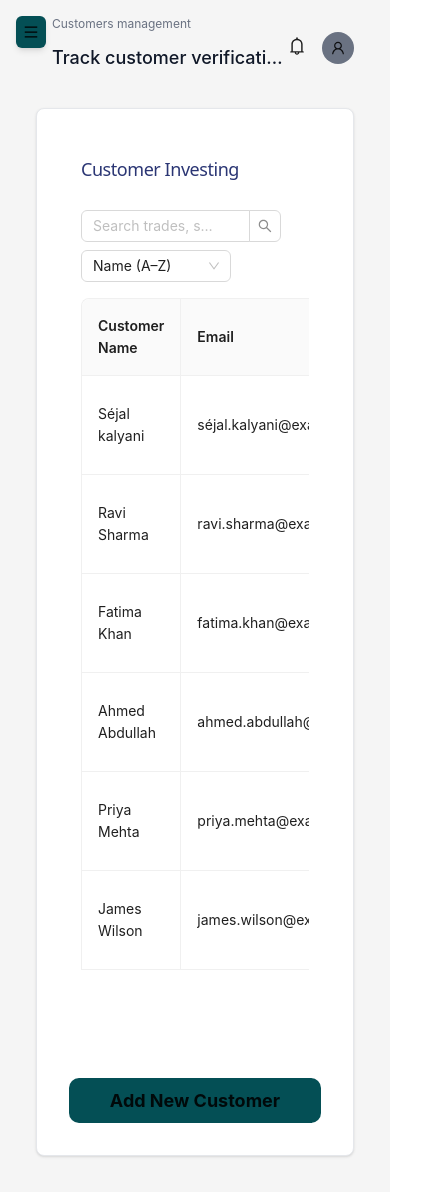
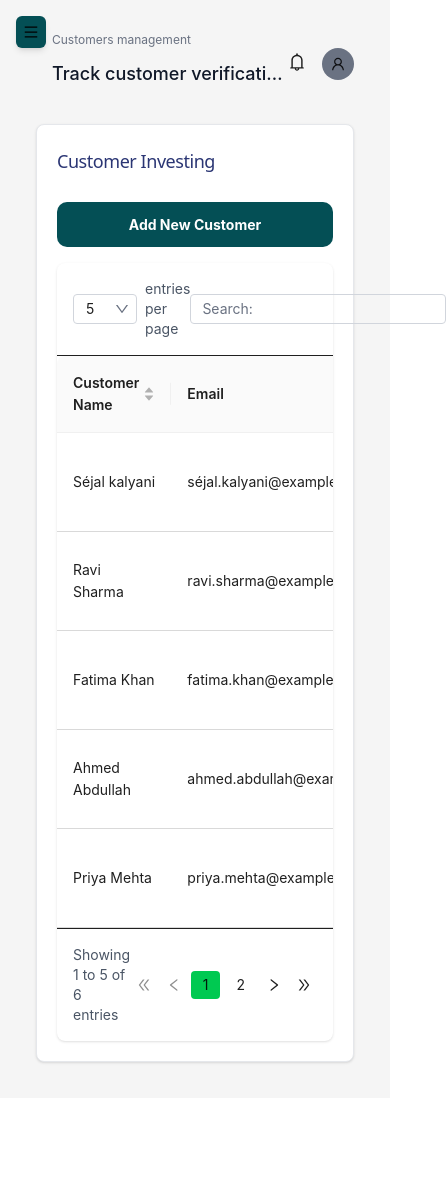
Before and after one commit to ajaykumavat0815/Alteia, a React (Vite) app: page /investors in a window 390 px wide. Shown: the whole page, 446 px wide, since content can reach past the window. After the commit the page ends 1098 px from the top, so only its background shows below. Built offline with nearby package versions, Linux system fonts and the light colour scheme.

Commit message:
responsive

```diff
--- a/src/App.css
+++ b/src/App.css
@@ -137,3 +137,9 @@
     padding: 08px !important;
   }
 }
+
+/* ============================= */
+
+.custom-table .ant-table-tbody > tr > td {
+  border-bottom: 1px solid #d9d9d9 !important;
+}
--- a/src/common/DashboardHeader.jsx
+++ b/src/common/DashboardHeader.jsx
@@ -25,7 +25,7 @@ const DashboardHeader = ({
             <h2 className="text-lg sm:text-2xl font-semibold text-gray-900 truncate">
               {title}
             </h2>
-            <p className="text-xs sm:text-sm text-gray-500 truncate">
+            <p className="text-xs sm:text-sm text-gray-500 truncate mb-0">
               {subtitle}
             </p>
           </>
--- a/src/common/DataTable.jsx
+++ b/src/common/DataTable.jsx
@@ -1,69 +1,145 @@
-import React from "react";
+import React, { useState, useMemo } from "react";
 import { Table } from "antd";
-import SearchInput from "./SearchInput";
-import SortSelect from "./SortSelect";
+import {
+  DoubleRightOutlined,
+  DoubleLeftOutlined,
+  LeftOutlined,
+  RightOutlined,
+  DownOutlined,
+} from "@ant-design/icons";
 
-const DataTable = ({
-  columns = [],
-  data = [],
-  title,
-  description,
-  bordered = false,
-  pagination = false,
-  rowKey = "key",
-  showHeader = true,
-  searchValue,
-  onSearchChange,
-  onSearchSubmit,
-  sortOptions = [],
-  selectedSort,
-  onSortChange,
-}) => {
+const DataTable = ({ columns = [], data = [], rowKey = "key" }) => {
+  const [pageSize, setPageSize] = useState(5);
+  const [currentPage, setCurrentPage] = useState(1);
+  const [searchValue, setSearchValue] = useState("");
+
+  const filteredData = useMemo(() => {
+    if (!searchValue) return data;
+    return data.filter((row) =>
+      Object.values(row).some((val) =>
+        String(val).toLowerCase().includes(searchValue.toLowerCase())
+      )
+    );
+  }, [data, searchValue]);
+
+  const startIndex = (currentPage - 1) * pageSize;
+  const paginatedData = filteredData.slice(startIndex, startIndex + pageSize);
+  const totalPages = Math.ceil(filteredData.length / pageSize);
+
+  const getPageNumbers = () =>
+    Array.from({ length: totalPages }, (_, i) => i + 1);
+
   return (
-    <div className="w-full">
-      <div className={`${showHeader ? "p-6" : "p-0"}`}>
-        {showHeader && (
-          <div className="flex flex-col sm:flex-row justify-between items-start sm:items-center mb-4 gap-4">
-            {/* Left side: Title */}
-            <h4 className="font-sans font-bold text-[18px] leading-[32px] text-[#2B3674] tracking-tight">
-              {title || "Table Data"}
-            </h4>
+    <div className="w-full bg-white rounded-lg shadow-sm">
+      {/* Top Controls */}
+      <div className="flex justify-between items-center p-4 border-b">
+        <div className="flex items-center gap-2">
+          <div className="relative">
+            <select
+              value={pageSize}
+              onChange={(e) => {
+                setPageSize(Number(e.target.value));
+                setCurrentPage(1);
+              }}
+              className="appearance-none border border-gray-300 rounded px-3 py-1.5 pr-8 text-sm focus:outline-none focus:border-gray-400"
+            >
+              <option value={5}>5</option>
+              <option value={10}>10</option>
+              <option value={25}>25</option>
+              <option value={50}>50</option>
+            </select>
+            <div className="absolute right-2 top-1/2 -translate-y-1/2 pointer-events-none text-gray-500">
+              <DownOutlined />
+            </div>
+          </div>
+          <span className="text-sm text-gray-600">entries per page</span>
+        </div>
 
-            {/* Right side: Search + Sort */}
-            <div className="flex flex-col sm:flex-row sm:items-center gap-2 w-full sm:w-auto">
-              <div className="flex-1 min-w-[150px]">
-                <SearchInput
+        {/* Search */}
+        <div className="relative">
+          <span className="absolute left-3 top-1/2 -translate-y-1/2 text-sm text-gray-500">
+            Search:
+          </span>
+          <input
+            type="text"
             value={searchValue}
-                  onChange={onSearchChange}
-                  onSearch={onSearchSubmit}
-                  placeholder="Search trades, sectors, or themes"
-                />
-              </div>
-              <div className="w-full sm:w-auto min-w-[120px]">
-                <SortSelect
-                  value={selectedSort}
-                  onChange={onSortChange}
-                  options={sortOptions}
+            onChange={(e) => {
+              setSearchValue(e.target.value);
+              setCurrentPage(1);
+            }}
+            className="border border-gray-300 rounded pl-20 pr-3 py-1.5 text-sm focus:outline-none focus:border-gray-400 w-64"
           />
         </div>
       </div>
-          </div>
-        )}
 
       {/* Table */}
-        <div className="overflow-x-auto scrollbar-thin scrollbar-thumb-gray-300 scrollbar-track-gray-100">
+      <div className="overflow-x-auto">
         <Table
           columns={columns}
-            dataSource={data}
-            pagination={pagination}
-            bordered={bordered}
+          dataSource={paginatedData}
           rowKey={rowKey}
-            showHeader={showHeader}
-            scroll={{ x: 500 }}
-            className="custom-table min-w-[500px]"
+          bordered={false}
+          pagination={false}
+          className="custom-table"
         />
       </div>
+
+      {/* Pagination Footer */}
+      <div className="flex justify-between items-center p-4 border-t">
+        <div className="text-sm text-gray-600">
+          Showing {startIndex + 1} to{" "}
+          {Math.min(startIndex + pageSize, filteredData.length)} of{" "}
+          {filteredData.length} entries
         </div>
+
+        <div className="flex items-center gap-1">
+          <button
+            onClick={() => setCurrentPage(1)}
+            disabled={currentPage === 1}
+            className="p-1.5 rounded hover:bg-gray-100 disabled:opacity-50"
+          >
+            <DoubleLeftOutlined />
+          </button>
+          <button
+            onClick={() => setCurrentPage((p) => Math.max(1, p - 1))}
+            disabled={currentPage === 1}
+            className="p-1.5 rounded hover:bg-gray-100 disabled:opacity-50"
+          >
+            <LeftOutlined />
+          </button>
+
+          {getPageNumbers().map((page) => (
+            <button
+              key={page}
+              onClick={() => setCurrentPage(page)}
+              className={`px-3 py-1.5 text-sm rounded ${
+                currentPage === page
+                  ? "bg-green-500 text-white"
+                  : "hover:bg-gray-100 text-gray-700"
+              }`}
+            >
+              {page}
+            </button>
+          ))}
+
+          <button
+            onClick={() => setCurrentPage((p) => Math.min(totalPages, p + 1))}
+            disabled={currentPage === totalPages}
+            className="p-1.5 rounded hover:bg-gray-100 disabled:opacity-50"
+          >
+            <RightOutlined />
+          </button>
+          <button
+            onClick={() => setCurrentPage(totalPages)}
+            disabled={currentPage === totalPages}
+            className="p-1.5 rounded hover:bg-gray-100 disabled:opacity-50"
+          >
+            <DoubleRightOutlined />
+          </button>
+        </div>
+      </div>
+
+      {/* Style overrides: all rows bottom border */}
     </div>
   );
 };
--- a/src/pages/Investors.jsx
+++ b/src/pages/Investors.jsx
@@ -19,21 +19,25 @@ const Investors = () => {
       title: "Customer Name",
       dataIndex: "name",
       key: "name",
+      sorter: (a, b) => a.name.localeCompare(b.name),
     },
     {
       title: "Email",
       dataIndex: "email",
       key: "email",
+      sorter: (a, b) => a.name.localeCompare(b.name),
     },
     {
       title: "Phone",
       dataIndex: "phone",
       key: "phone",
+      sorter: (a, b) => a.phone.localeCompare(b.phone),
     },
     {
       title: "KYC Status",
       dataIndex: "kycStatus",
       key: "kycStatus",
+      sorter: (a, b) => a.kycStatus.localeCompare(b.kycStatus),
       render: (kycStatus) => {
         const statusConfig = {
           "KVC verified": {
@@ -70,6 +74,7 @@ const Investors = () => {
       title: "Investment Status",
       dataIndex: "investmentStatus",
       key: "investmentStatus",
+      sorter: (a, b) => a.investmentStatus.localeCompare(b.investmentStatus),
       render: (investmentStatus) => {
         const colorMap = {
           "Active Investor": "text-green-600 bg-green-50",
@@ -190,12 +195,27 @@ const Investors = () => {
 
   return (
     <Layout>
-      <DashboardHeader
-        title="Track customer verification, investment activity, and key details."
-        subtitle="Customers management"
-      />
+      <div className="mt-4">
+        <DashboardHeader
+          title="Track customer verification, investment activity, and key details."
+          subtitle="Customers management"
+        />
+      </div>
       <div className="mt-2">
         <div className="bg-white rounded-lg shadow-sm border border-gray-200 p-5 m-5">
+          <div className="flex flex-col sm:flex-row justify-between items-start sm:items-center mb-4 gap-4">
+            {" "}
+            <h4 className="font-sans font-bold text-[18px] leading-[32px] text-[#2B3674] tracking-tight">
+              {"Customer Investing"}
+            </h4>
+            <PrimaryButton
+              text="Add New Customer"
+              onClick={() => navigate("/addNewCustomer")}
+              noIcon={true}
+              className="!px-4 text-sm"
+              textClassName="!text-sm text-white"
+            />
+          </div>
           <DataTable
             title="Customer Investing"
             columns={columns}
@@ -209,13 +229,6 @@ const Investors = () => {
             pagination={true}
             bordered={true}
           />
-          <div className="mt-2 flex justify-end p-3">
-            <PrimaryButton
-              text="Add New Customer"
-              onClick={() => navigate("/addNewCustomer")}
-              noIcon={true}
-            />
-          </div>
         </div>
       </div>
     </Layout>
--- a/src/pages/PortfolioROI.jsx
+++ b/src/pages/PortfolioROI.jsx
@@ -83,7 +83,7 @@ const PortfolioROI = ({ searchValue, onSearchChange, onSearchSubmit }) => {
             </p>
           </div>
 
-          <div className="flex flex-col sm:flex-row gap-2 sm:gap-3 w-full md:w-auto">
+          {/* <div className="flex flex-col sm:flex-row gap-2 sm:gap-3 w-full md:w-auto">
             <SearchInput
               value={searchValue}
               onChange={onSearchChange}
@@ -104,7 +104,7 @@ const PortfolioROI = ({ searchValue, onSearchChange, onSearchSubmit }) => {
               noIcon={true}
               textClassName="!text-sm text-white"
             />
-          </div>
+          </div> */}
         </div>
 
         {/* Metrics Section */}
```
Also changed, not shown: src/common/RoiChart.jsx (+0 -15 lines), src/forms/AddNewCustomer.jsx (+7 -2 lines), src/forms/AddNewTrade.jsx (+8 -2 lines), src/pages/Funds.jsx (+14 -7 lines). Lines whose indentation alone changed are shown as unchanged.
